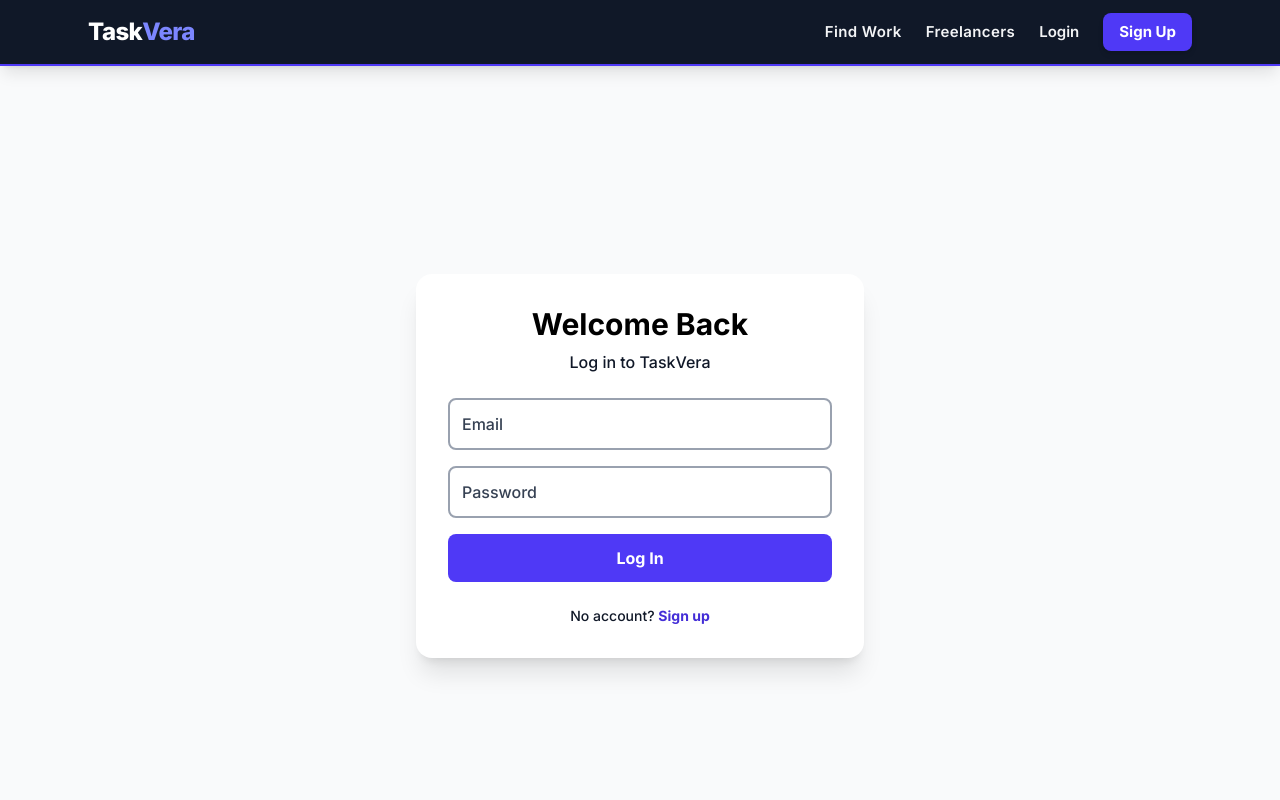
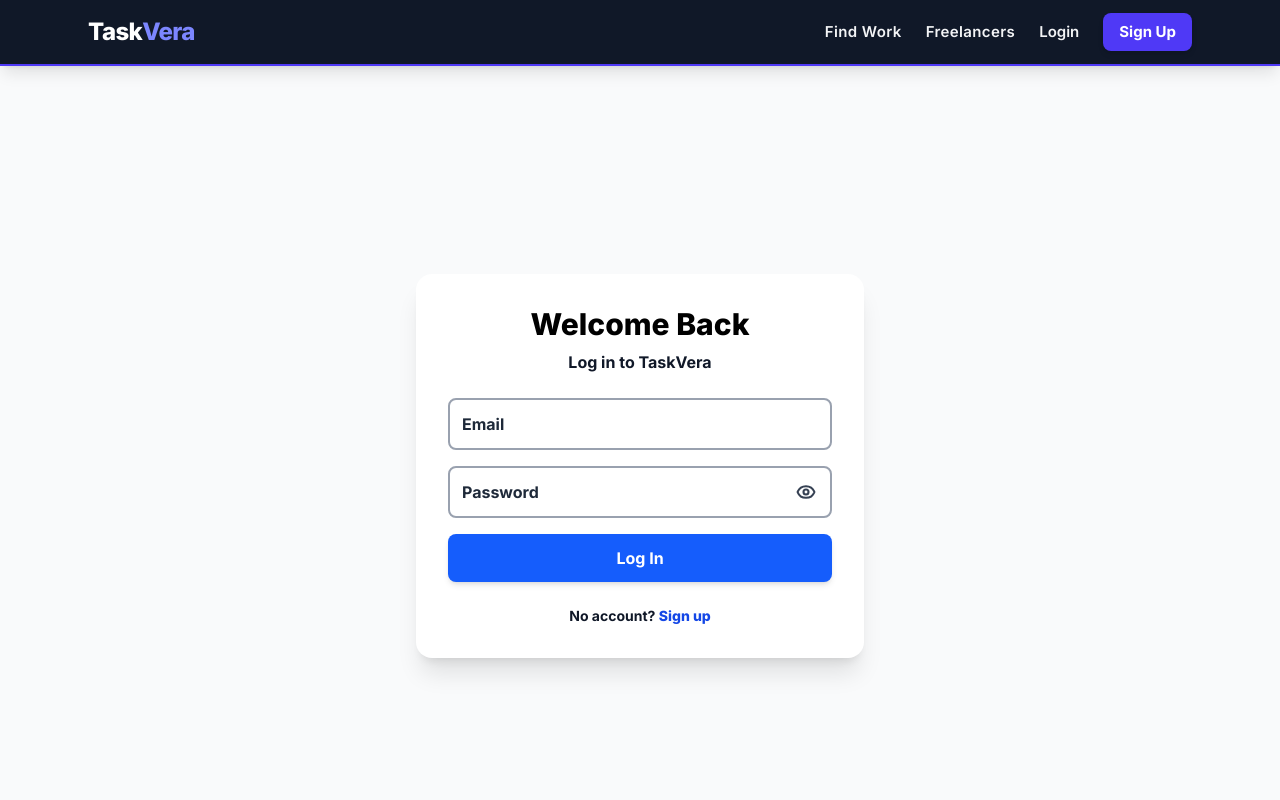
Before and after one commit to braysonimbambi455/Taskvera-mvp, a Next.js app: page /login in a window 1280 px wide. Shown: the top 800 px of the page. Built offline with nearby package versions, Linux system fonts and the light colour scheme; no server answers.

Commit message:
Add password visibility toggle and friendly wrong-password message

```diff
--- a/app/login/page.tsx
+++ b/app/login/page.tsx
@@ -5,6 +5,7 @@ import { useRouter, useSearchParams } from 'next/navigation'
 import Link from 'next/link'
 import { createClient } from '@/lib/supabase/client'
 import { toast } from 'sonner'
+import PasswordInput from '@/components/PasswordInput'
 
 function LoginForm() {
   const router = useRouter()
@@ -13,20 +14,37 @@ function LoginForm() {
   const [email, setEmail] = useState('')
   const [password, setPassword] = useState('')
   const [loading, setLoading] = useState(false)
+  const [error, setError] = useState('')
 
   async function submit(e: React.FormEvent) {
     e.preventDefault()
     setLoading(true)
+    setError('')
 
-    const { error } = await supabase.auth.signInWithPassword({
+    const { error: authError } = await supabase.auth.signInWithPassword({
       email,
       password,
     })
 
     setLoading(false)
 
-    if (error) {
-      toast.error(error.message)
+    if (authError) {
+      // Friendly error messages
+      let msg = 'Wrong email or password. Please try again.'
+      const lower = authError.message.toLowerCase()
+
+      if (lower.includes('invalid login credentials')) {
+        msg = '❌ Wrong email or password.'
+      } else if (lower.includes('email not confirmed')) {
+        msg = '⚠️ Please verify your email before logging in.'
+      } else if (lower.includes('too many requests')) {
+        msg = '⏳ Too many attempts. Try again in a minute.'
+      } else if (lower.includes('user not found')) {
+        msg = '❌ No account found with that email.'
+      }
+
+      setError(msg)
+      toast.error(msg)
       return
     }
 
@@ -38,10 +56,10 @@ function LoginForm() {
   return (
     <div className="min-h-screen bg-gray-50 flex items-center justify-center px-6 py-12">
       <div className="bg-white rounded-2xl shadow-xl p-8 w-full max-w-md">
-        <h1 className="text-3xl font-bold text-center mb-2 text-black">
+        <h1 className="text-3xl font-extrabold text-center mb-2 text-black">
           Welcome Back
         </h1>
-        <p className="text-center text-gray-900 font-medium mb-6">
+        <p className="text-center text-gray-900 font-bold mb-6">
           Log in to TaskVera
         </p>
 
@@ -49,33 +67,41 @@ function LoginForm() {
           <input
             required
             type="email"
+            name="email"
+            autoComplete="email"
             placeholder="Email"
             value={email}
             onChange={(e) => setEmail(e.target.value)}
-            className="w-full border-2 border-gray-400 rounded-lg p-3 text-black font-medium placeholder:text-gray-700 focus:outline-none focus:ring-2 focus:ring-indigo-500 focus:border-indigo-500"
+            className="w-full border-2 border-gray-400 rounded-lg p-3 text-black font-bold placeholder:text-gray-800 placeholder:font-bold focus:outline-none focus:ring-2 focus:ring-blue-500 focus:border-blue-500"
           />
-          <input
-            required
-            type="password"
+
+          <PasswordInput
+            value={password}
+            onChange={setPassword}
             placeholder="Password"
-            value={password}
-            onChange={(e) => setPassword(e.target.value)}
-            className="w-full border-2 border-gray-400 rounded-lg p-3 text-black font-medium placeholder:text-gray-700 focus:outline-none focus:ring-2 focus:ring-indigo-500 focus:border-indigo-500"
+            autoComplete="current-password"
           />
+
+          {error && (
+            <div className="bg-red-50 border-2 border-red-400 text-red-800 font-bold text-sm rounded-lg p-3">
+              {error}
+            </div>
+          )}
+
           <button
             type="submit"
             disabled={loading}
-            className="w-full bg-indigo-600 text-white py-3 rounded-lg font-bold hover:bg-indigo-700 disabled:opacity-50 transition-colors"
+            className="w-full bg-blue-600 text-white py-3 rounded-lg font-bold hover:bg-blue-700 disabled:opacity-50 transition-colors shadow-md"
           >
             {loading ? 'Logging in...' : 'Log In'}
           </button>
         </form>
 
-        <p className="text-center text-gray-900 text-sm mt-6 font-medium">
+        <p className="text-center text-gray-900 text-sm mt-6 font-bold">
           No account?{' '}
           <Link
             href="/register"
-            className="text-indigo-700 font-bold hover:underline"
+            className="text-blue-700 font-extrabold hover:underline"
           >
             Sign up
           </Link>
@@ -89,7 +115,7 @@ export default function Login() {
   return (
     <Suspense
       fallback={
-        <div className="p-12 text-center text-black font-medium">Loading…</div>
+        <div className="p-12 text-center text-black font-bold">Loading…</div>
       }
     >
       <LoginForm />
--- a/app/register/page.tsx
+++ b/app/register/page.tsx
@@ -5,6 +5,7 @@ import { useRouter } from 'next/navigation'
 import Link from 'next/link'
 import { createClient } from '@/lib/supabase/client'
 import { toast } from 'sonner'
+import PasswordInput from '@/components/PasswordInput'
 
 export default function Register() {
   const router = useRouter()
@@ -18,12 +19,14 @@ export default function Register() {
     company_name: '',
   })
   const [loading, setLoading] = useState(false)
+  const [error, setError] = useState('')
 
   async function submit(e: React.FormEvent) {
     e.preventDefault()
     setLoading(true)
+    setError('')
 
-    const { error } = await supabase.auth.signUp({
+    const { error: authError } = await supabase.auth.signUp({
       email: form.email,
       password: form.password,
       options: {
@@ -38,8 +41,22 @@ export default function Register() {
 
     setLoading(false)
 
-    if (error) {
-      toast.error(error.message)
+    if (authError) {
+      let msg = authError.message
+      const lower = authError.message.toLowerCase()
+
+      if (lower.includes('already registered') || lower.includes('already exists')) {
+        msg = '⚠️ This email is already registered. Try logging in instead.'
+      } else if (lower.includes('password')) {
+        msg = '🔒 Password must be at least 6 characters.'
+      } else if (lower.includes('valid email')) {
+        msg = '📧 Please enter a valid email address.'
+      } else if (lower.includes('rate limit')) {
+        msg = '⏳ Too many attempts. Try again in a minute.'
+      }
+
+      setError(msg)
+      toast.error(msg)
       return
     }
 
@@ -49,7 +66,7 @@ export default function Register() {
   }
 
   const inputClass =
-    'w-full border-2 border-gray-400 rounded-lg p-3 text-black font-bold placeholder:text-gray-800 placeholder:font-bold focus:outline-none focus:ring-2 focus:ring-teal-500 focus:border-teal-500'
+    'w-full border-2 border-gray-400 rounded-lg p-3 text-black font-bold placeholder:text-gray-800 placeholder:font-bold focus:outline-none focus:ring-2 focus:ring-blue-500 focus:border-blue-500'
 
   return (
     <div className="min-h-screen bg-gray-50 flex items-center justify-center px-6 py-12">
@@ -70,7 +87,7 @@ export default function Register() {
               onClick={() => setRole(r)}
               className={`py-2 rounded-md font-bold transition ${
                 role === r
-                  ? 'bg-white shadow text-teal-700'
+                  ? 'bg-white shadow text-blue-700'
                   : 'text-gray-800 hover:text-black'
               }`}
             >
@@ -90,19 +107,20 @@ export default function Register() {
           <input
             required
             type="email"
+            autoComplete="email"
             placeholder="Email"
             value={form.email}
             onChange={(e) => setForm({ ...form, email: e.target.value })}
             className={inputClass}
           />
-          <input
-            required
-            type="password"
+
+          <PasswordInput
+            value={form.password}
+            onChange={(v) => setForm({ ...form, password: v })}
+            placeholder="Password (min 6 chars)"
             minLength={6}
-            placeholder="Password (min 6 chars)"
-            value={form.password}
-            onChange={(e) => setForm({ ...form, password: e.target.value })}
-            className={inputClass}
+            autoComplete="new-password"
+            name="new-password"
           />
 
           {role === 'student' ? (
@@ -121,6 +139,12 @@ export default function Register() {
             />
           )}
 
+          {error && (
+            <div className="bg-red-50 border-2 border-red-400 text-red-800 font-bold text-sm rounded-lg p-3">
+              {error}
+            </div>
+          )}
+
           <button
             type="submit"
             disabled={loading}
@@ -134,7 +158,7 @@ export default function Register() {
           Already have an account?{' '}
           <Link
             href="/login"
-            className="text-teal-700 font-extrabold hover:underline"
+            className="text-blue-700 font-extrabold hover:underline"
           >
             Log in
           </Link>
--- /dev/null
+++ b/components/PasswordInput.tsx
@@ -0,0 +1,49 @@
+'use client'
+
+import { useState } from 'react'
+import { Eye, EyeOff } from 'lucide-react'
+
+export default function PasswordInput({
+  value,
+  onChange,
+  placeholder = 'Password',
+  required = true,
+  minLength,
+  autoComplete = 'current-password',
+  name = 'password',
+}: {
+  value: string
+  onChange: (v: string) => void
+  placeholder?: string
+  required?: boolean
+  minLength?: number
+  autoComplete?: string
+  name?: string
+}) {
+  const [show, setShow] = useState(false)
+
+  return (
+    <div className="relative">
+      <input
+        type={show ? 'text' : 'password'}
+        name={name}
+        required={required}
+        minLength={minLength}
+        autoComplete={autoComplete}
+        placeholder={placeholder}
+        value={value}
+        onChange={(e) => onChange(e.target.value)}
+        className="w-full border-2 border-gray-400 rounded-lg p-3 pr-12 text-black font-bold placeholder:text-gray-800 placeholder:font-bold focus:outline-none focus:ring-2 focus:ring-blue-500 focus:border-blue-500"
+      />
+      <button
+        type="button"
+        onClick={() => setShow(!show)}
+        aria-label={show ? 'Hide password' : 'Show password'}
+        className="absolute right-3 top-1/2 -translate-y-1/2 text-gray-700 hover:text-black p-1 outline-none focus:outline-none"
+        tabIndex={-1}
+      >
+        {show ? <EyeOff size={20} strokeWidth={2.5} /> : <Eye size={20} strokeWidth={2.5} />}
+      </button>
+    </div>
+  )
+}
```
